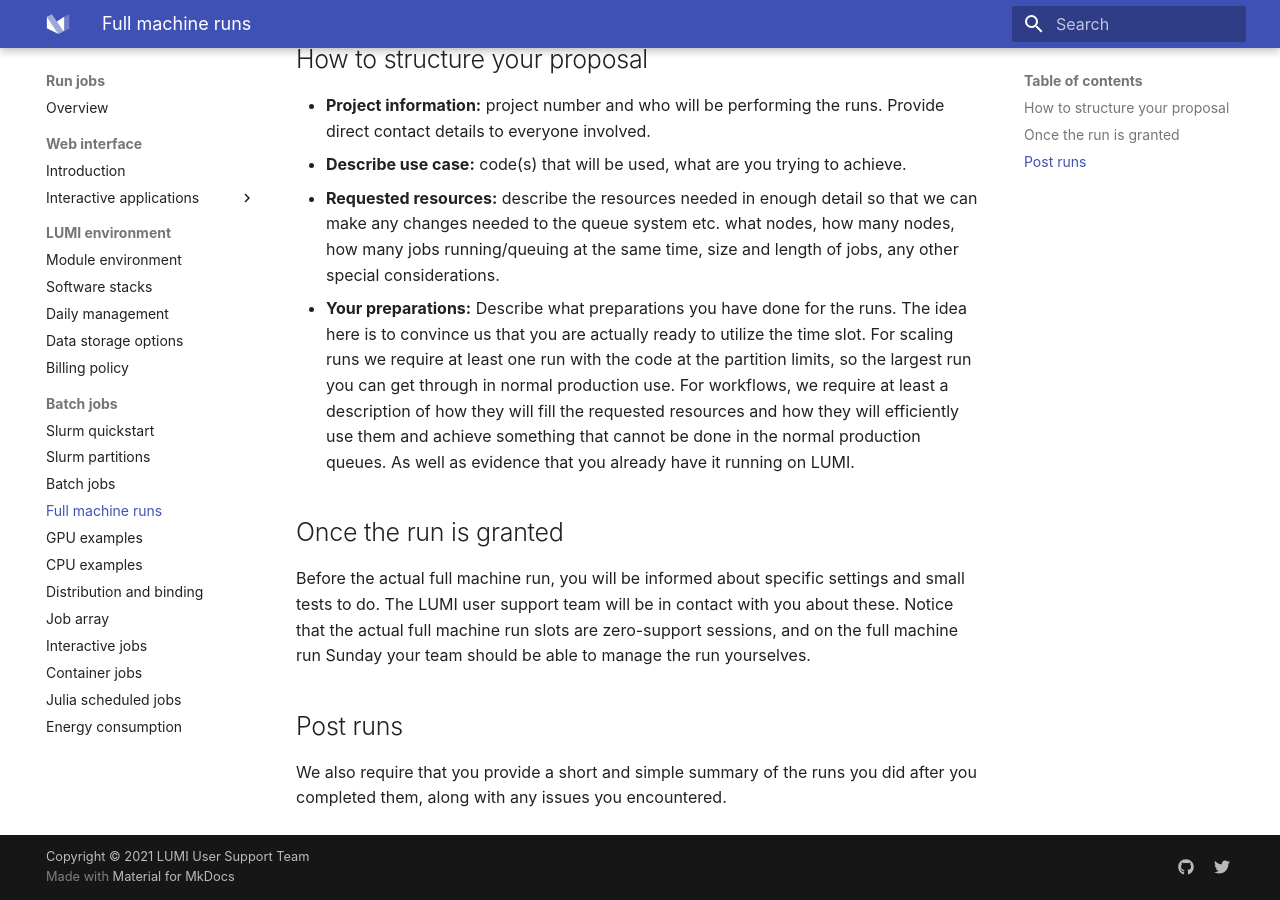
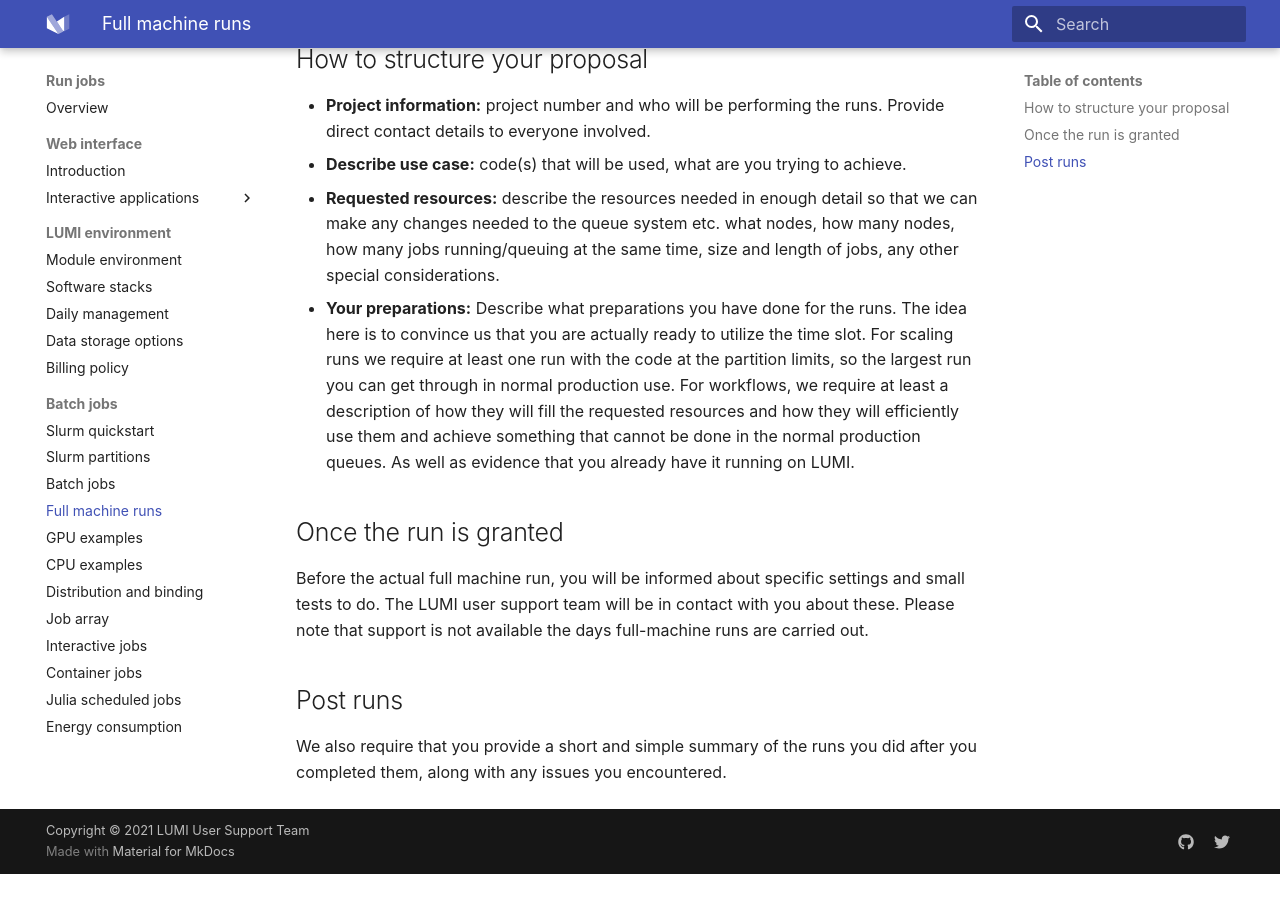
Before and after one commit to Lumi-supercomputer/lumi-userguide, an MkDocs documentation site: the page built from docs/runjobs/scheduled-jobs/hero-runs.md, in a window 1280 px wide and 900 px high, scrolled down 740 px. Built offline with MkDocs 1.6.1 and Material for MkDocs 9.7.7, drawn with Linux system fonts in a browser that asks for light colours; after the commit the page ends 1614 px from its top, so only the background shows below that.

Commit message:
Update hero-runs.md
Changed as suggested by emmanuelumi

```diff
--- a/docs/runjobs/scheduled-jobs/hero-runs.md
+++ b/docs/runjobs/scheduled-jobs/hero-runs.md
@@ -44,7 +44,7 @@ through the general contact form, as the "large-scale runs" category.
 ## Once the run is granted
 
 Before the actual full machine run, you will be informed about specific settings and small tests to do. The LUMI user support team will be in contact with you about these.
-Notice that the actual full machine run slots are zero-support sessions, and on the full machine run Sunday your team should be able to manage the run yourselves.
+Please note that support is not available the days full-machine runs are carried out.
 
 ## Post runs
 
```
